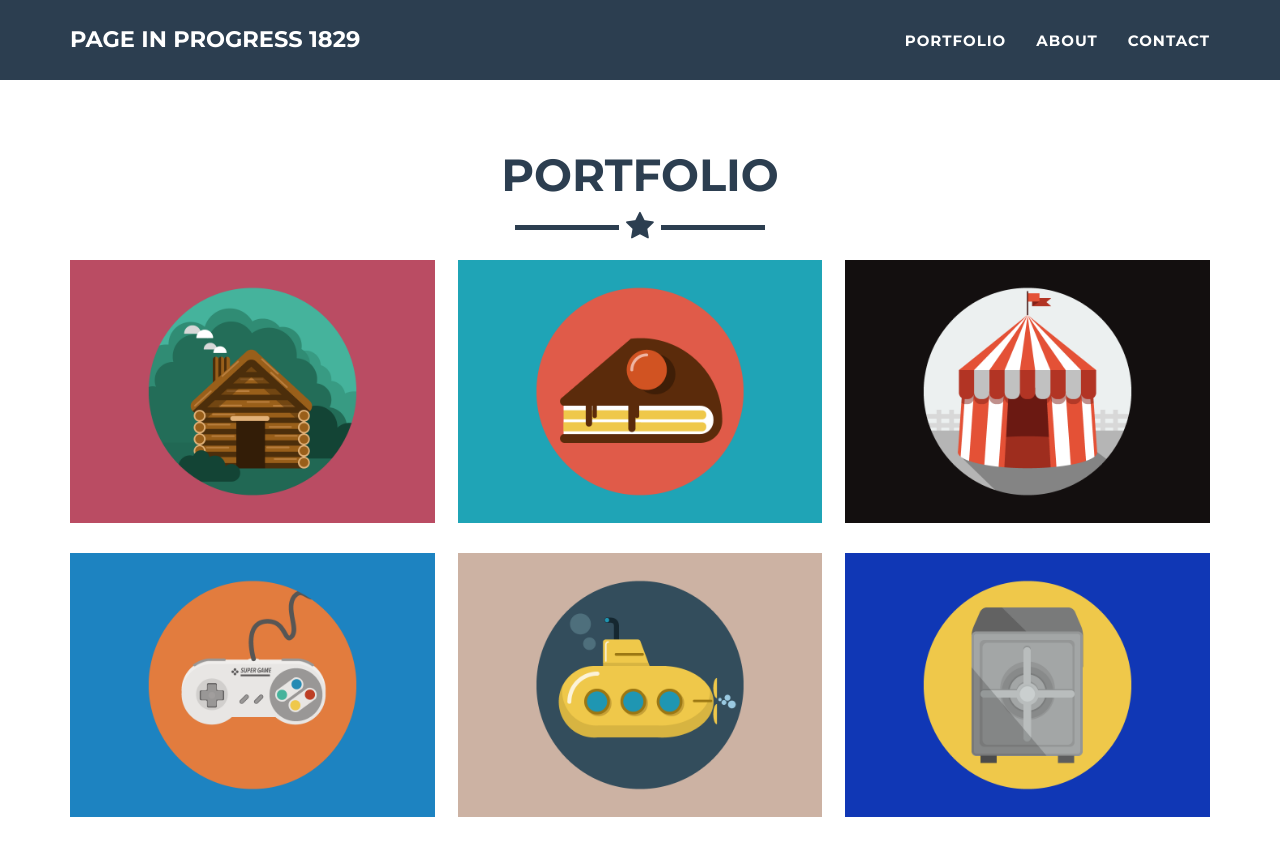
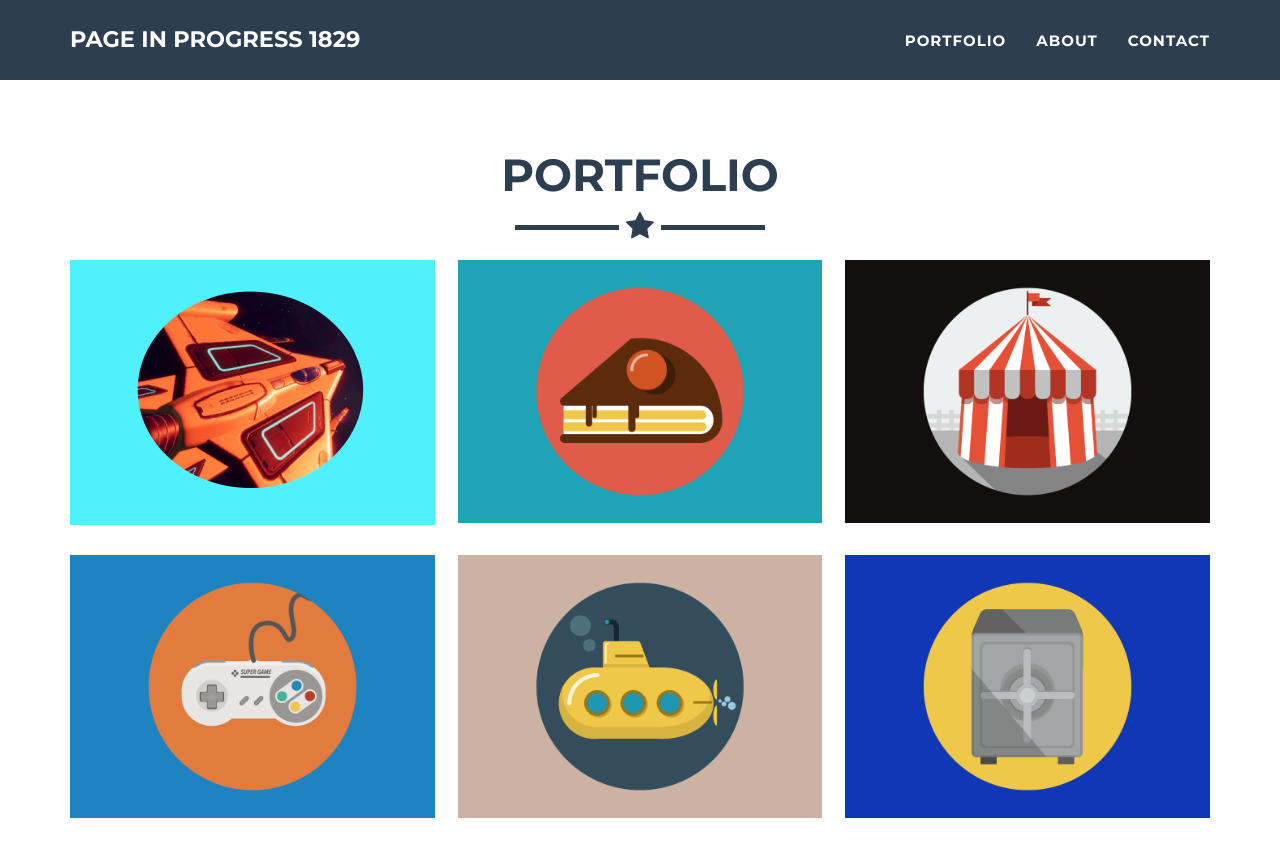
Before and after one commit to ash-chin/ash-chin.github.io, a Jekyll site: the page built from _posts/2014-07-18-project-1.markdown, in a window 1280 px wide and 900 px high, scrolled down 635 px. Shown: the top 857 px of the window. Built offline with Jekyll 4.4.1, drawn with Linux system fonts in a browser that asks for light colours.

Commit message:
Update 2014-07-18-project-1.markdown

```diff
--- a/_posts/2014-07-18-project-1.markdown
+++ b/_posts/2014-07-18-project-1.markdown
@@ -2,7 +2,7 @@
 layout: default
 modal-id: 1
 date: 2014-07-18
-img: cabin.png
+img: test_thumbnail.png
 alt: image-alt
 project-date: April 2014
 client: Start Bootstrap
```
